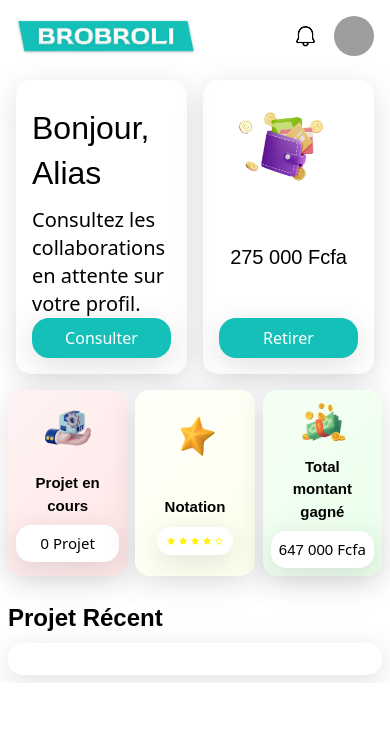
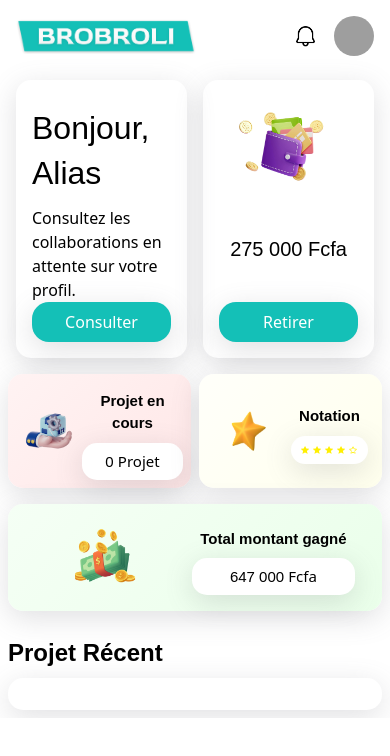
Before and after one commit to delmas007/brobroli_front, an Angular app: page /dashboard-client in a window 390 px wide. Shown: the top 756 px of the page. Built offline with nearby package versions, Linux system fonts and the light colour scheme; grey boxes are pictures that could not be loaded.

Commit message:
modified:   src/app/auth/dashboard/client-dashboard/client-dashboard.component.css 	modified:   src/app/auth/dashboard/client-dashboard/client-dashboard.component.html 	modified:   src/styles.css

```diff
--- a/src/app/auth/dashboard/client-dashboard/client-dashboard.component.css
+++ b/src/app/auth/dashboard/client-dashboard/client-dashboard.component.css
@@ -50,7 +50,6 @@
     justify-content: space-around;
     align-items: center;
     width: 100%;
-    flex-wrap: wrap;
 
 }
 .dash-section-2 .card.card1{
@@ -68,7 +67,7 @@
 .card h5{
     font-size: 18px;
 }
-.dash-section-2 .card .card-image{
+.dash-section-2 .card .card-image,.dash-section-responsive .card .card-image{
     height: 70px;
     width: auto;
     margin: 0 2rem;
@@ -113,3 +112,15 @@
     width: auto;
 
 }
+.dash-section-responsive{display: none;}
+.dash-section-responsive .card.card3{
+    border-radius: 15px;
+    box-shadow: rgba(100, 100, 111, 0.2) 0px 7px 29px 0px;
+    padding: 1rem;
+    display: flex;
+    justify-content: space-around;
+    align-items: center;
+    width: 100%;
+    background: rgb(245,255,245);
+    background: linear-gradient(135deg, rgba(245,255,245,1) 0%, rgba(234,255,234,1) 100%);
+}
--- a/src/app/auth/dashboard/client-dashboard/client-dashboard.component.html
+++ b/src/app/auth/dashboard/client-dashboard/client-dashboard.component.html
@@ -23,7 +23,7 @@
                     <img loading="lazy" class="freelancer" src="media/images/freelancer.png" alt="">
                     <div class="flex flex-col justify-between h-full">
                         <h3>Bonjour, Alias</h3>
-                        <p class="text-xl">Consultez les collaborations en attente sur votre profil.</p>
+                        <p class="">Consultez les collaborations en attente sur votre profil.</p>
                         <a class="btn-link" href="http://">Consulter</a>
                     </div>
                 </div>
@@ -63,6 +63,16 @@
                     </div>
                 </div>
             </section>
+            <section class="dash-section-responsive">
+                <div class="card card3">
+                    <img class="card-image" src="media/images/money.png" alt="">
+                    <div>
+                        <h5>Total montant gagné</h5>
+                        <h4>647 000 <span>Fcfa</span></h4>
+                    </div>
+                </div>
+            </section>
+
             <section class="dash-section-3">
                 <h2>Projet Récent</h2>
                 <div class="table-recent-project"></div>
--- a/src/styles.css
+++ b/src/styles.css
@@ -256,9 +256,6 @@ h6,h7{line-height:1.6}*{font-family:system-ui,-apple-system,BlinkMacSystemFont,'
     .freelancer{display: none;}
     .dash-section-1 .card.right{width: 40% !important;}
     .dash-section-1 .card.right h3{font-size: 20px  !important; font-weight: 500 !important;}
-    .dash-section-2{
-
-    }
 
 }
 @media only screen and (max-width:600px) {
@@ -298,8 +295,10 @@ h6,h7{line-height:1.6}*{font-family:system-ui,-apple-system,BlinkMacSystemFont,'
     .login-main{padding: 2rem !important;}
     .login-main  .right{padding: 1rem !important;}
     .hero{padding-left: 1rem; padding-right: 1rem;}
-    .dash-section-1,.dash-section-2,.dash-section-3{padding: 0.5rem !important;}
+    .dash-section-1,.dash-section-2,.dash-section-3,.dash-section-responsive{padding: 0.5rem !important;}
     .stars-container .star{height: 8px !important;}
+    .dash-section-2 .card.card3{display: none !important;}
+    .dash-section-responsive{display: flex !important;}
 
 
 
```
